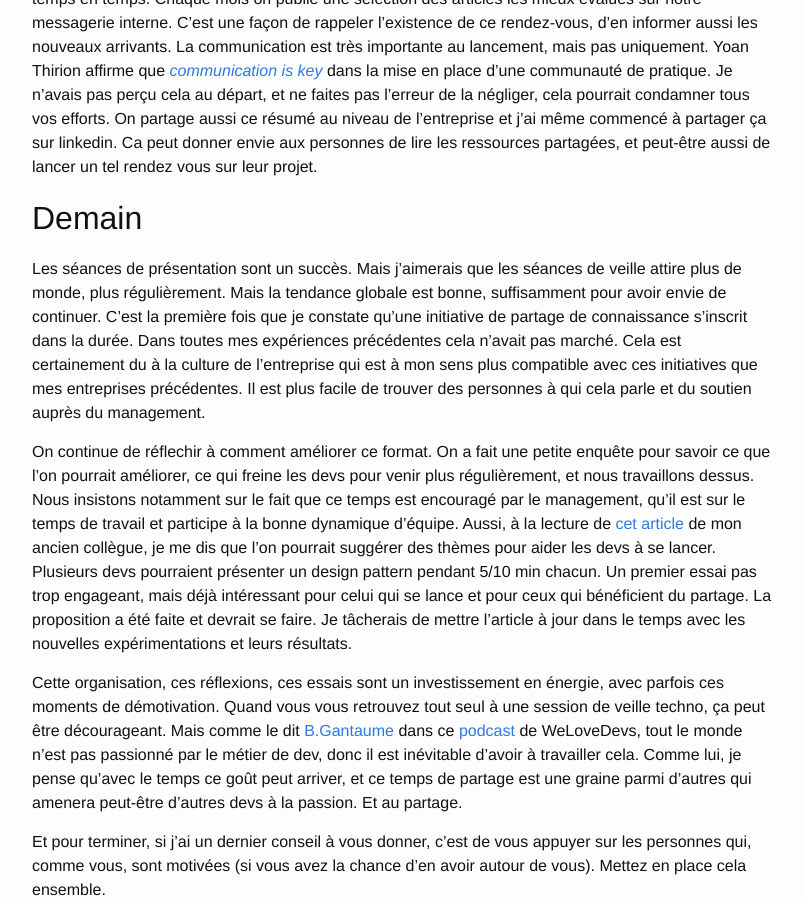
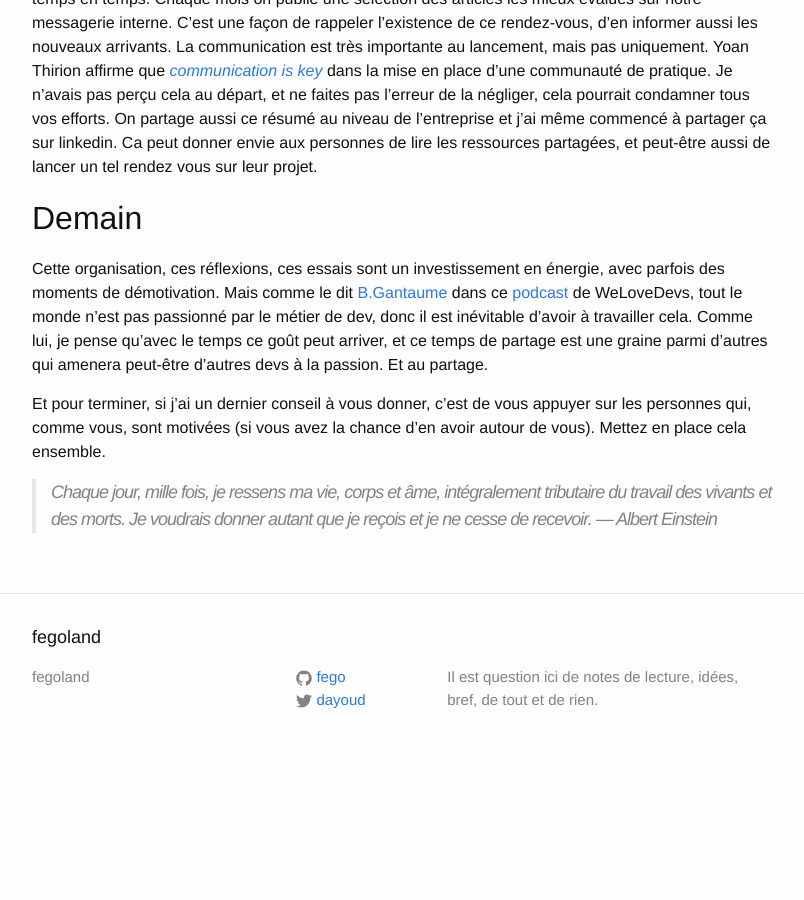
Before and after one commit to fego/fego.github.io, a Jekyll site: the page built from docs/_posts/2022-01-09-Good-Morning-Learning.md, in a window 1280 px wide and 900 px high, scrolled down 3008 px. Shown: the whole window, without its empty margins (238-1042 px from the left). Built offline with Jekyll 4.4.1, drawn with Linux system fonts in a browser that asks for light colours; our own code applies the rules of GitHub Pages for plain Markdown files; after the commit the page ends 3779 px from its top, so only the background shows below that; some of the changed text lies outside the part shown.

Commit message:
affinage good morning

```diff
--- a/docs/_posts/2022-01-09-Good-Morning-Learning.md
+++ b/docs/_posts/2022-01-09-Good-Morning-Learning.md
@@ -23,7 +23,7 @@ Souvent cette absence finit en découragement, déception, et pèse dans la bala
 Cette culture, tout le monde en porte un bout de responsabilité il me semble.
 Le management doit la promouvoir, l’encourager, et les équipes doivent se l’approprier, expérimenter.
 
-Dans son livre ["les entreprises humanistes"](https://www.babelio.com/livres/Lecomte-Les-Entreprises-humanistes/818280), Jacques Lecompte nous apprend que 3 motivations nous poussent  à enrichir notre travail : le désir d’exercer un contrôle sur son activité, d’avoir une image positive de soi et de se sentir en relation avec d’autres personnes (d'après Amy Wrzesniewski et Jane Dutton).
+Dans son livre ["les entreprises humanistes"](https://www.babelio.com/livres/Lecomte-Les-Entreprises-humanistes/818280), Jacques Lecompte nous apprend que 3 motivations nous poussent  à enrichir notre travail : le désir d’exercer un contrôle sur son activité, d’avoir une image positive de soi et de **se sentir en relation avec d’autres personnes** (d'après Amy Wrzesniewski et Jane Dutton).
 Et si la programmation nous enferme derrière une machine, et que ces temps de *remote* peuvent accentuer encore plus ce sentiment, il me semble important de saisir et créer tout ce qui pourrait créer du lien, et bénéficier à tous (voir dans XP le principe le plus important, le bénéfice mutuel).
 
 La suite de cet article est un retour d’expérience sur le *good morning learning*, une opportunité de créer des relations avec d'autres personnes, d'être utiles les uns aux autres.
@@ -34,7 +34,8 @@ Un temps d'intelligence collective, de partage de connaissance.
 J’ai découvert la pratique grâce à un ancien (*snif*) [collègue](https://fhiegel.github.io/) qui l’a mise en place au niveau de la société (sncf connect & tech).
 C'est un format imaginé par Philippe Bourgau, qui en fait la description sur [son blog](https://philippe.bourgau.net/growth-mindset-coaching-turn-remote-work-commutes-into-team-learning/).
 A l’origine l’idée est de prendre le temps que l’on ne passe plus dans les transports (grâce au développement du télétravail) pour en faire du temps de veille partagée.
-On se retrouve tous les matins pendant 30 minutes. Les 20 premières minutes chaque participant effectue la veille techno de son choix, par exemple en lisant un article ou en écoutant un podcast.
+On se retrouve tous les matins pendant 30 minutes.
+Les 20 premières minutes chaque participant effectue la veille techno de son choix, par exemple en lisant un article ou en écoutant un podcast.
 Puis sur les 10 dernières minutes on fait un retour aux autres.
 Il n’y a aucune attente, pression.
 On fait des sous-groupes si nécessaire, de 5 personnes max, pour avoir au moins 2 minutes de restitution par personne.
@@ -97,24 +98,7 @@ Ca peut donner envie aux personnes de lire les ressources partagées, et peut-ê
 
 ## Demain
 
-Les séances de présentation sont un succès.
-Mais j’aimerais que les séances de veille attire plus de monde, plus régulièrement.
-Mais la tendance globale est bonne, suffisamment pour avoir envie de continuer.
-C'est la première fois que je constate qu'une initiative de partage de connaissance s'inscrit dans la durée.
-Dans toutes mes expériences précédentes cela n'avait pas marché.
-Cela est certainement du à la culture de l'entreprise qui est à mon sens plus compatible avec ces initiatives que mes entreprises précédentes.
-Il est plus facile de trouver des personnes à qui cela parle et du soutien auprès du management.
-
-On continue de réflechir à comment améliorer ce format.
-On a fait une petite enquête pour savoir ce que l'on pourrait améliorer, ce qui freine les devs pour venir plus régulièrement, et nous travaillons dessus.
-Nous insistons notamment sur le fait que ce temps est encouragé par le management, qu'il est sur le temps de travail et participe à la bonne dynamique d'équipe.
-Aussi, à la lecture de [cet article](https://fhiegel.github.io/blog/2022/01/13/design-patterns--les-gammes-de-la-conception-logicielle/) de mon ancien collègue, je me dis que l'on pourrait suggérer des thèmes pour aider les devs à se lancer. Plusieurs devs pourraient présenter un design pattern pendant 5/10 min chacun.
-Un premier essai pas trop engageant, mais déjà intéressant pour celui qui se lance et pour ceux qui bénéficient du partage.
-La proposition a été faite et devrait se faire.
-Je tâcherais de mettre l'article à jour dans le temps avec les nouvelles expérimentations et leurs résultats.
-
-Cette organisation, ces réflexions, ces essais sont un investissement en énergie, avec parfois ces moments de démotivation.
-Quand vous vous retrouvez tout seul à une session de veille techno, ça peut être décourageant.
+Cette organisation, ces réflexions, ces essais sont un investissement en énergie, avec parfois des moments de démotivation.
 Mais comme le dit [B.Gantaume](https://artisandeveloppeur.fr/) dans ce [podcast](https://welovedevs.com/fr/benoit-gantaume-artisan-developpeur-l-excellence-est-un-chemin/) de WeLoveDevs, tout le monde n'est pas passionné par le métier de dev, donc il est inévitable d'avoir à travailler cela.
 Comme lui, je pense qu'avec le temps ce goût peut arriver, et ce temps de partage est une graine parmi d'autres qui amenera peut-être d'autres devs à la passion.
 Et au partage.
```
Also changed, not shown: other parts of docs/_posts/2022-01-09-Good-Morning-Learning.md (+1 -1 lines).
